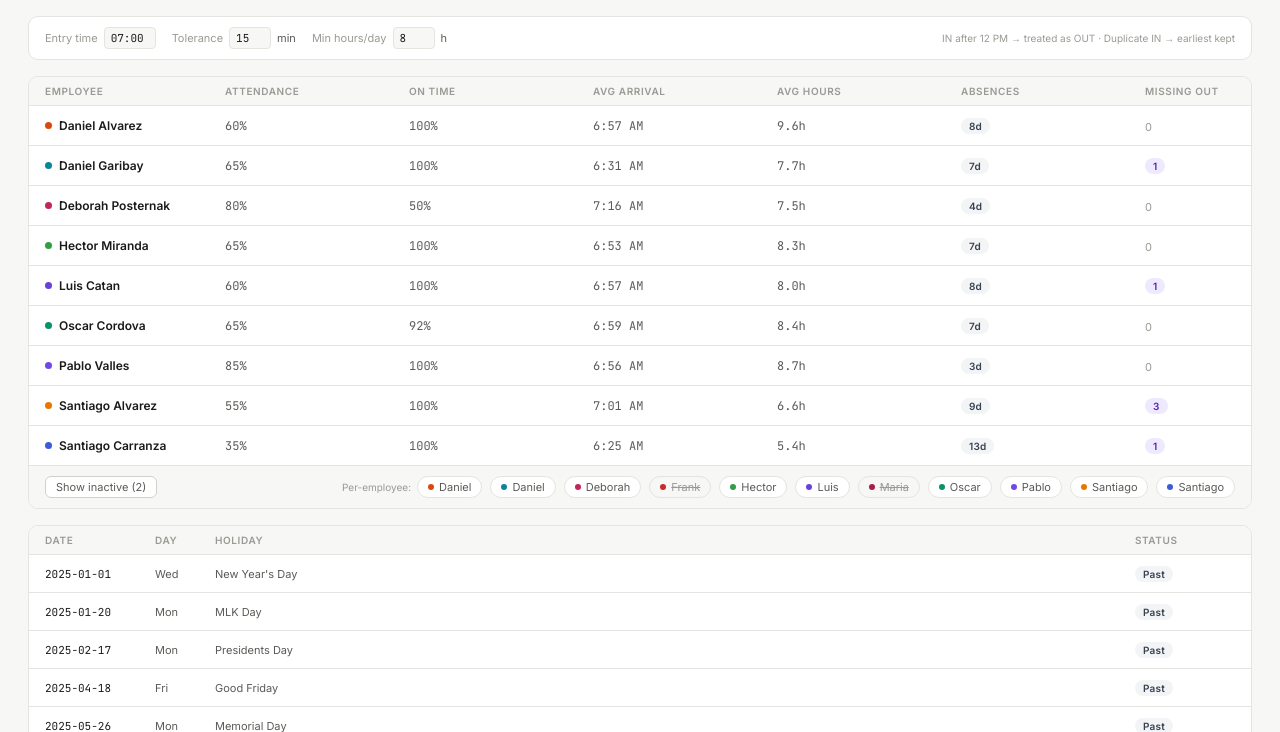
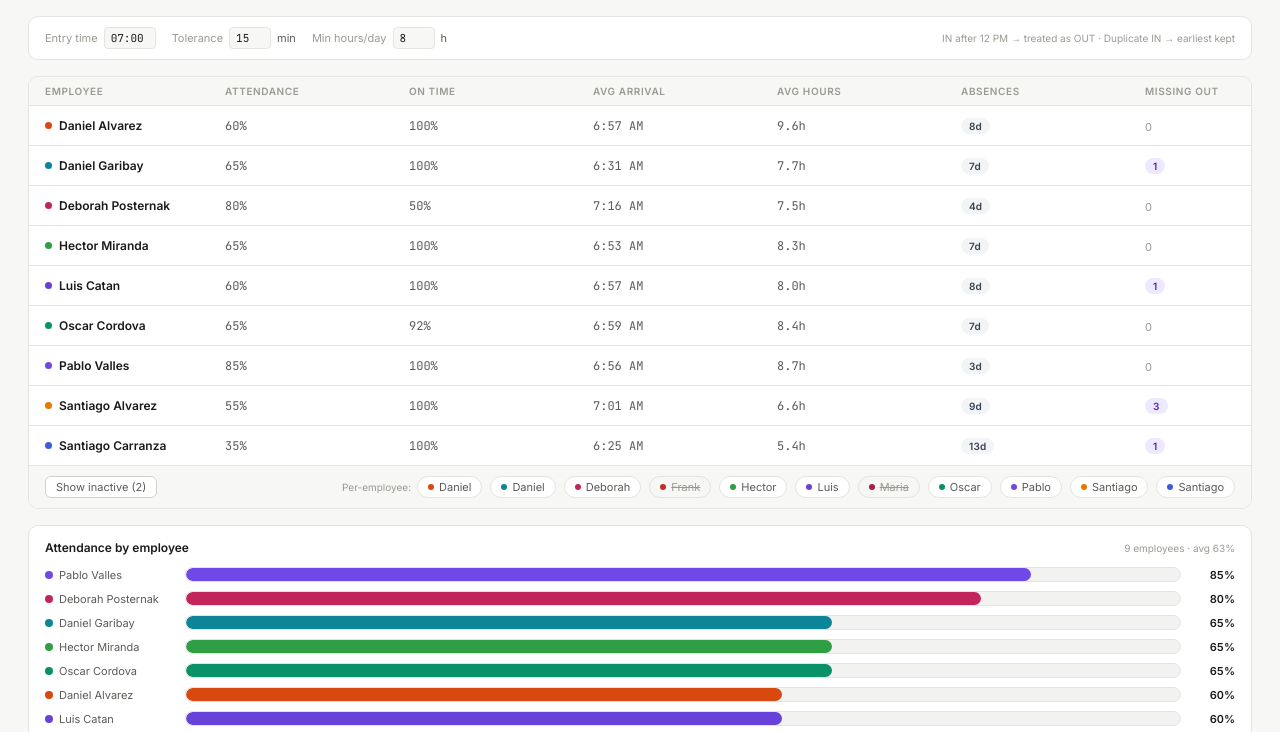
Before and after one commit to posterdeb/summit-clock, a plain HTML site: page summit_clock_v3.html in a window 1280 px wide. Shown: the part 56-788 px from the top of the page. Drawn offline with Linux system fonts and the light colour scheme.

Commit message:
Add attendance-by-employee bar chart (theme-aware)

```diff
--- a/summit_clock_v3.html
+++ b/summit_clock_v3.html
@@ -311,6 +311,18 @@ body { background: var(--bg); color: var(--tx); font-family: 'Inter', sans-serif
 .emp-toggle .t-dot { width: 6px; height: 6px; border-radius: 50%; }
 /* Empty state */
 .empty { padding: 32px; text-align: center; color: var(--tx3); font-size: 12px; }
+/* Attendance chart */
+.chart-card-head { display: flex; align-items: baseline; justify-content: space-between; padding: 14px 16px 2px; gap: 12px; }
+.chart-title { font-size: 12px; font-weight: 600; color: var(--tx); }
+.chart-sub { font-size: 10px; color: var(--tx3); white-space: nowrap; }
+.att-chart { padding: 10px 16px 18px; display: flex; flex-direction: column; gap: 9px; }
+.att-bar-row { display: grid; grid-template-columns: 130px 1fr 44px; align-items: center; gap: 10px; }
+.att-bar-name { font-size: 11px; color: var(--tx2); white-space: nowrap; overflow: hidden; text-overflow: ellipsis; display: flex; align-items: center; gap: 6px; }
+.att-bar-dot { width: 8px; height: 8px; border-radius: 50%; flex: none; }
+.att-bar-track { background: var(--s2); border: 1px solid var(--border); border-radius: 999px; height: 15px; overflow: hidden; }
+.att-bar-fill { height: 100%; border-radius: 999px; min-width: 3px; transition: width .4s ease; }
+.att-bar-val { font-size: 11px; font-weight: 600; color: var(--tx); text-align: right; font-variant-numeric: tabular-nums; }
+@media (max-width: 560px) { .att-bar-row { grid-template-columns: 92px 1fr 40px; } }
 </style>
 </head>
 <body>
@@ -378,6 +390,15 @@ body { background: var(--bg); color: var(--tx); font-family: 'Inter', sans-serif
         <div class="toggle-group" id="toggleGroup"></div>
       </div>
     </div>
+  </div>
+
+  <!-- ATTENDANCE CHART -->
+  <div class="table-card" style="margin-top:16px;">
+    <div class="chart-card-head">
+      <div class="chart-title">Attendance by employee</div>
+      <div class="chart-sub" id="attChartSub"></div>
+    </div>
+    <div id="attChart" class="att-chart"></div>
   </div>
 
   <!-- NYSE HOLIDAYS -->
@@ -735,8 +756,37 @@ function periodLabel() {
 function renderAll() {
   renderKPIs();
   renderTable();
+  renderAttendanceChart();
   renderHolidaysTable();
   if (selectedEmp) renderDetail(selectedEmp);
+}
+
+// ── ATTENDANCE CHART ───────────────────────────────────────
+function renderAttendanceChart() {
+  const el = document.getElementById('attChart');
+  if (!el) return;
+  const all = [...new Set(RAW.map(r=>r.employee))].sort();
+  const list = showInactive ? all : all.filter(e=>activeStatus[e]);
+  const rows = list.map(e=>{
+    const days = filterRecords(e);
+    const s = days.length ? calcStats(days) : null;
+    return { e, pct: s ? s.attPct : null, col: COLORS[e]||'#888', inactive: !activeStatus[e] };
+  }).filter(r => r.pct !== null)
+    .sort((a,b)=> b.pct - a.pct);
+
+  const sub = document.getElementById('attChartSub');
+  if (sub) {
+    sub.textContent = rows.length
+      ? `${rows.length} employees · avg ${(rows.reduce((s,r)=>s+r.pct,0)/rows.length).toFixed(0)}%`
+      : '';
+  }
+
+  el.innerHTML = rows.length ? rows.map(r=>`
+    <div class="att-bar-row"${r.inactive?' style="opacity:.5"':''} title="${r.e}: ${r.pct.toFixed(0)}% attendance">
+      <div class="att-bar-name"><div class="att-bar-dot" style="background:${r.col}"></div>${r.e}</div>
+      <div class="att-bar-track"><div class="att-bar-fill" style="width:${Math.max(0,Math.min(100,r.pct)).toFixed(0)}%;background:${r.col}"></div></div>
+      <div class="att-bar-val">${r.pct.toFixed(0)}%</div>
+    </div>`).join('') : '<div class="empty">No data for this period.</div>';
 }
 
 // ── NYSE HOLIDAYS TABLE ─────────────────────────────────────
@@ -854,6 +904,7 @@ function toggleEmp(name) {
 function toggleShowInactive() {
   showInactive = !showInactive;
   renderTable();
+  renderAttendanceChart();
 }
 
 // ── DETAIL PANEL ──────────────────────────────────────────
```
